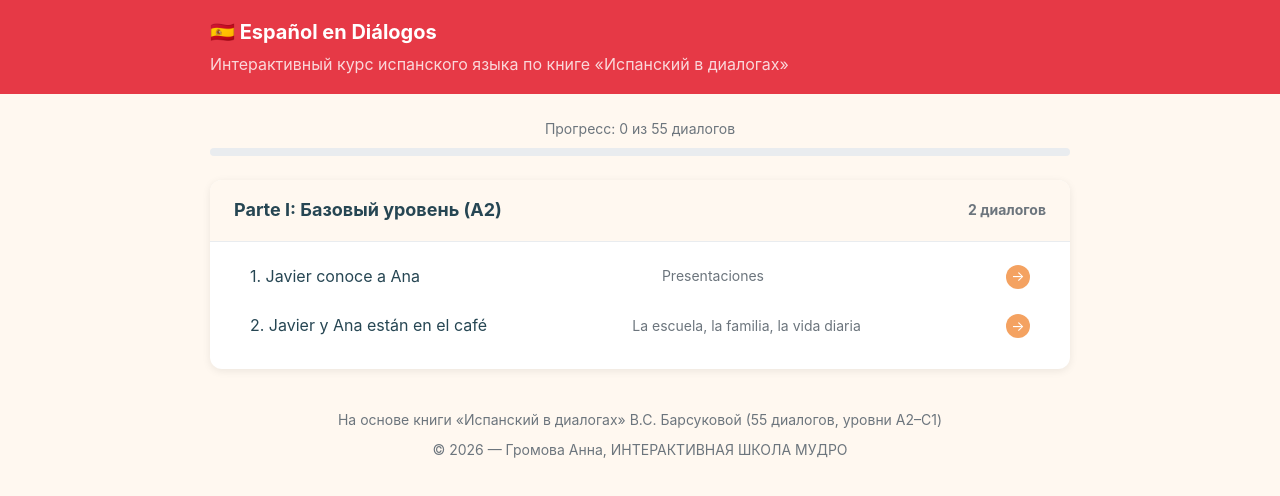
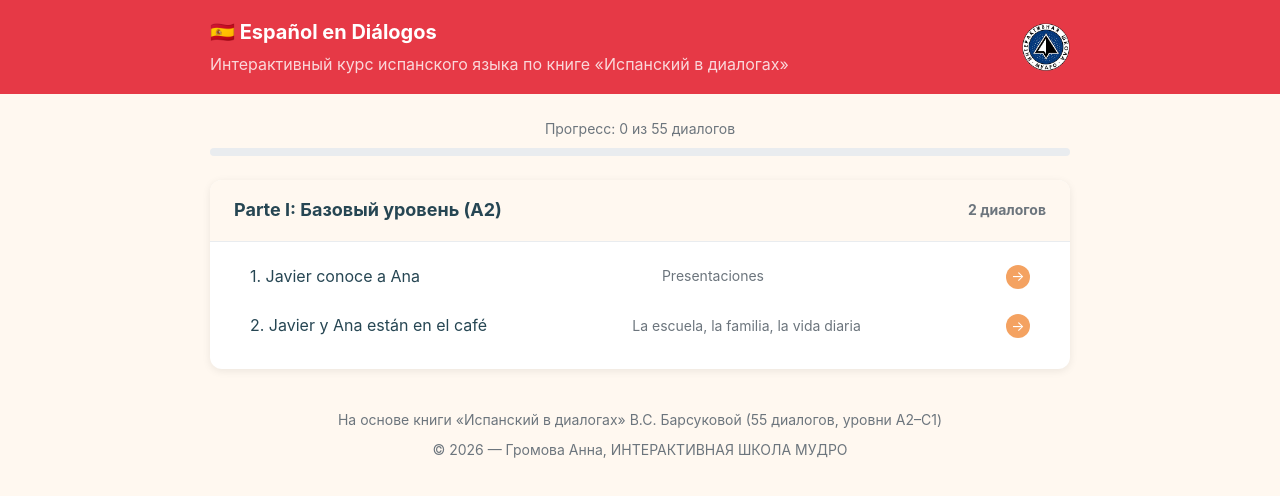
Before and after one commit to MUDROis/espanol-en-dialogos, a plain HTML site: page index.html in a window 1280 px wide. Drawn offline with Linux system fonts and the light colour scheme.

Commit message:
add logo.png to header and favicon.ico to browser tab

```diff
--- a/css/style.css
+++ b/css/style.css
@@ -237,6 +237,17 @@ body {
 }
 .header h1 { font-size: 20px; }
 .header a { color: #fff; text-decoration: none; }
+.header-inner {
+  display: flex;
+  align-items: center;
+  justify-content: space-between;
+  gap: 16px;
+}
+.header-logo {
+  height: 48px;
+  width: auto;
+  flex-shrink: 0;
+}
 
 /* Part card on landing */
 .part-card {
--- a/index.html
+++ b/index.html
@@ -4,13 +4,17 @@
   <meta charset="UTF-8">
   <meta name="viewport" content="width=device-width, initial-scale=1.0">
   <title>Español en Diálogos — интерактивный курс испанского</title>
+  <link rel="icon" type="image/x-icon" href="favicon.ico">
   <link rel="stylesheet" href="css/style.css">
 </head>
 <body>
   <header class="header">
-    <div class="container">
-      <h1>🇪🇸 Español en Diálogos</h1>
-      <p style="opacity:0.8;margin-top:4px">Интерактивный курс испанского языка по книге «Испанский в диалогах»</p>
+    <div class="container header-inner">
+      <div>
+        <h1>🇪🇸 Español en Diálogos</h1>
+        <p style="opacity:0.8;margin-top:4px">Интерактивный курс испанского языка по книге «Испанский в диалогах»</p>
+      </div>
+      <img src="logo.png" alt="Español en Diálogos" class="header-logo">
     </div>
   </header>
 
```
Also changed, not shown: lesson.html (+7 -3 lines).
